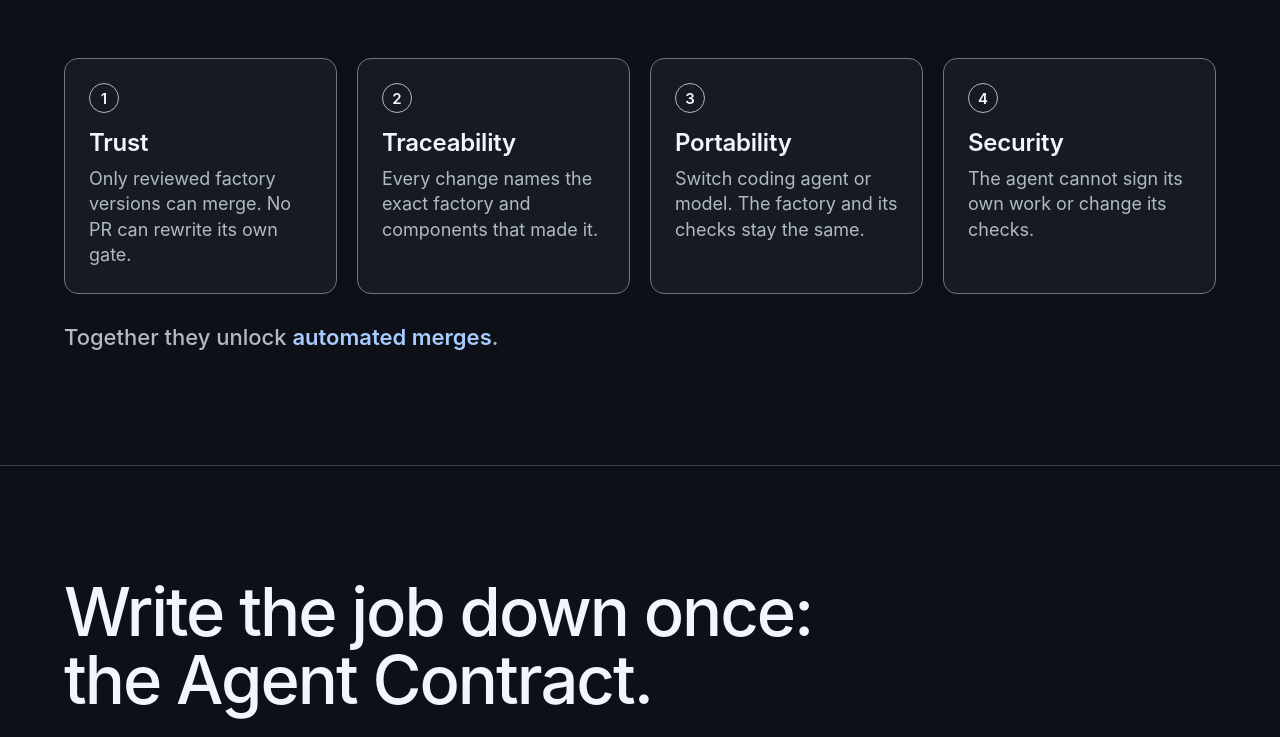
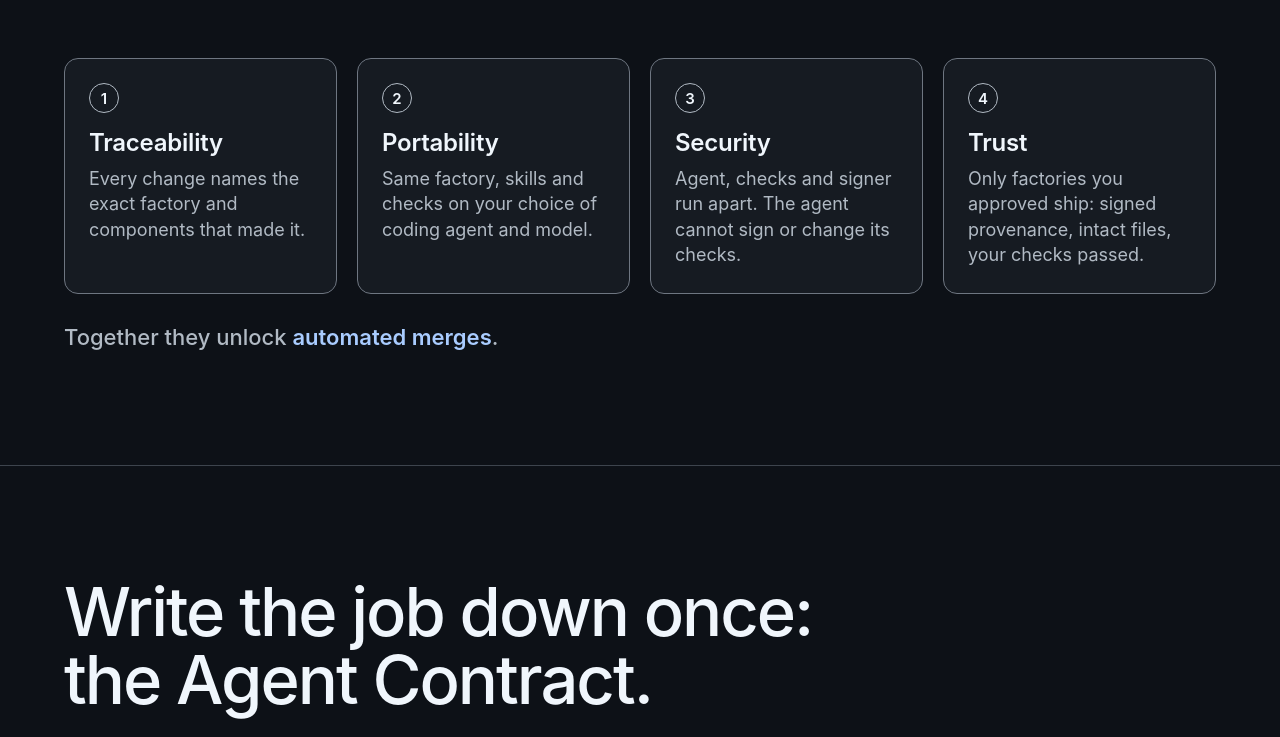
Before and after one commit to danielmeppiel/apmx, an Astro site in the folder site/: page / in a window 1280 px wide. Shown: the part 1609-2346 px from the top of the page. Built offline with nearby package versions, Linux system fonts and the light colour scheme; Astro itself is replaced by a stand-in of ours; a web font is replaced by a local one.

Commit message:
Site: trust last, grounded in provenance, integrity and checks
Promise order: Traceability, Portability, Security, Trust. Portability
names skills; Security says agent, checks and signer run apart; Trust
rests on signed provenance, intact files and passing checks for approved
factories.

Co-authored-by: Copilot App <223556219+Copilot@users.noreply.github.com>
Copilot-Session: 0a770926-455d-469d-84c5-9ed573073600

```diff
--- a/site/src/components/Properties.astro
+++ b/site/src/components/Properties.astro
@@ -5,10 +5,10 @@ interface Props { labelledby?: string }
 const { labelledby } = Astro.props;
 const docs = (path: string) => `${import.meta.env.BASE_URL}docs/${path}`;
 const items = [
-  ['Trust', 'Only reviewed factory versions can merge. No PR can rewrite its own gate.', docs('accept-prs/#2-pin-what-you-accept')],
   ['Traceability', 'Every change names the exact factory and components that made it.', docs('receipt/')],
-  ['Portability', 'Switch coding agent or model. The factory and its checks stay the same.', docs('any-harness/')],
-  ['Security', 'The agent cannot sign its own work or change its checks.', docs('accept-prs/#1-produce-in-ci')],
+  ['Portability', 'Same factory, skills and checks on your choice of coding agent and model.', docs('any-harness/')],
+  ['Security', 'Agent, checks and signer run apart. The agent cannot sign or change its checks.', docs('accept-prs/#1-produce-in-ci')],
+  ['Trust', 'Only factories you approved ship: signed provenance, intact files, your checks passed.', docs('accept-prs/#2-pin-what-you-accept')],
 ];
 ---
 <div class="promises">
```
